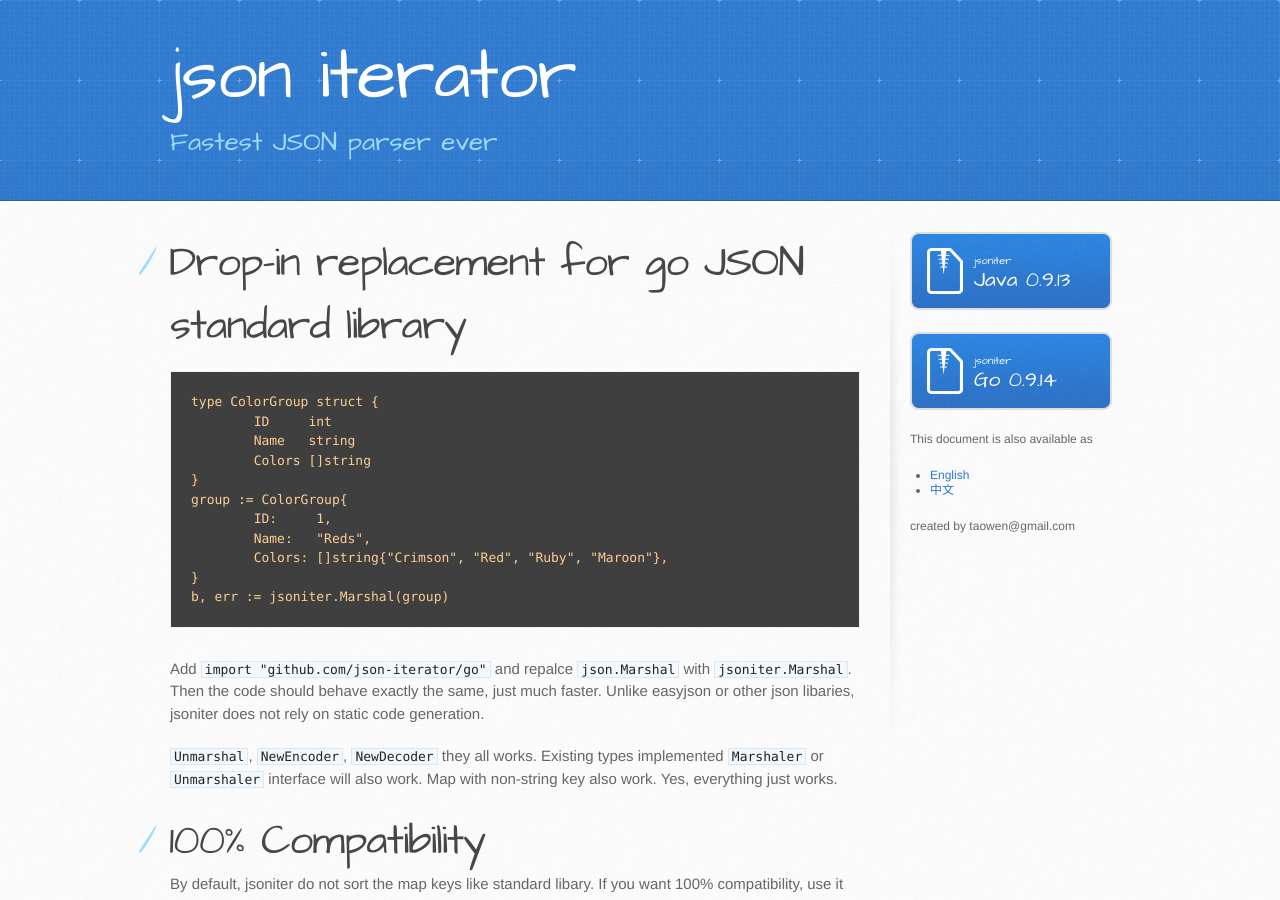
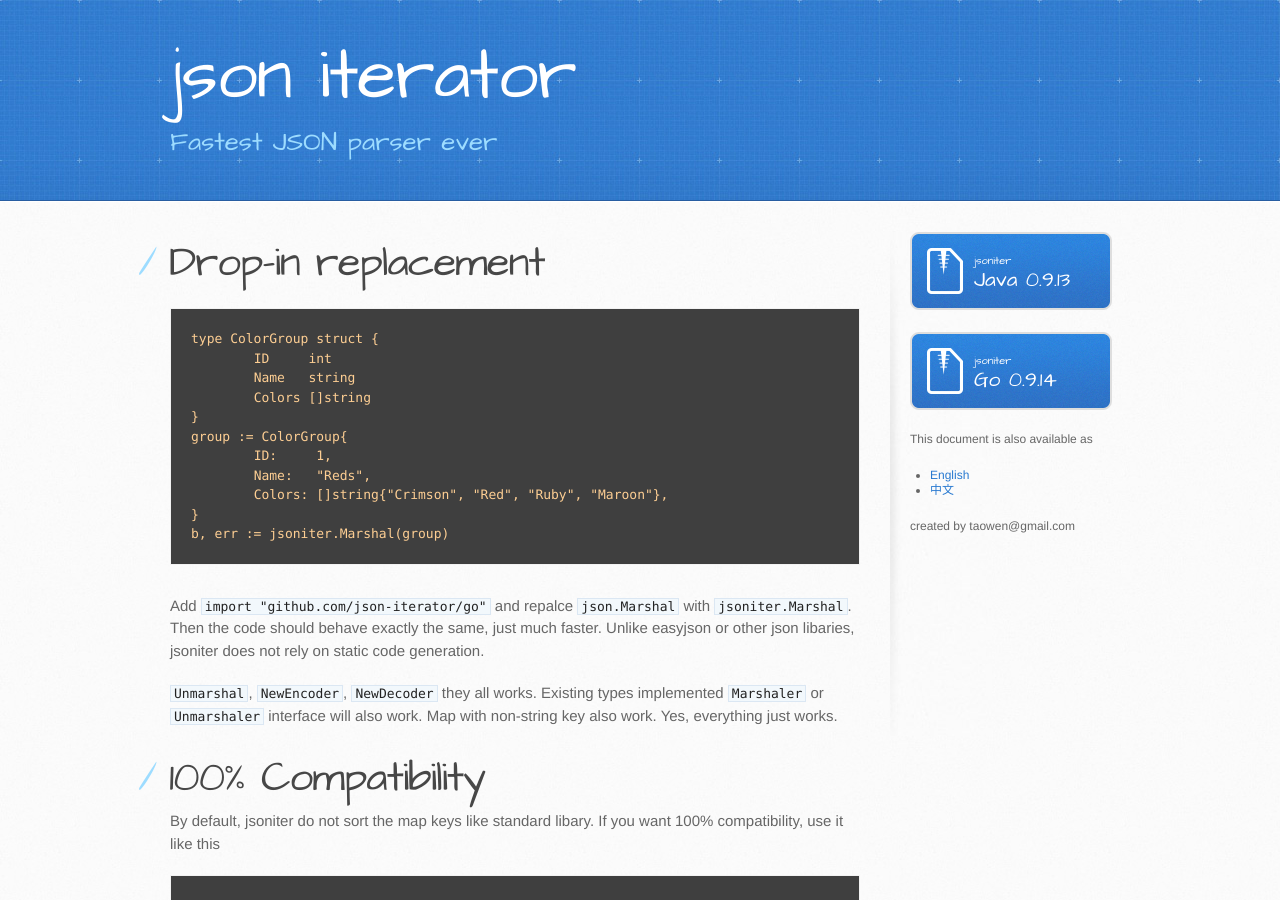
Before and after one commit to json-iterator/json-iterator.github.io, a Jekyll site: the page built from migrate-from-go-std.md, in a window 1280 px wide and 900 px high. Built offline with Jekyll 4.4.1, drawn with Linux system fonts in a browser that asks for light colours; comment, search, counter and statistics services are not loaded.

Commit message:
Update migrate-from-go-std.md

````diff
--- a/migrate-from-go-std.md
+++ b/migrate-from-go-std.md
@@ -3,7 +3,7 @@ layout: default
 title: Migrate from go standard libary
 ---
 
-# Drop-in replacement for go JSON standard library
+# Drop-in replacement
 
 ```
 type ColorGroup struct {
````
